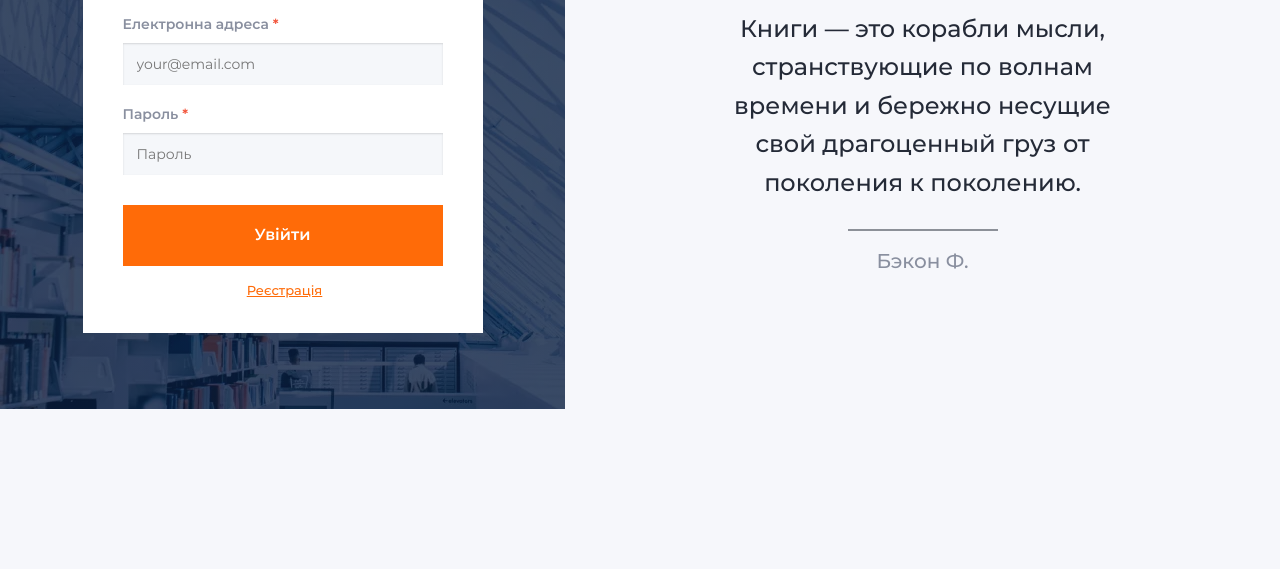
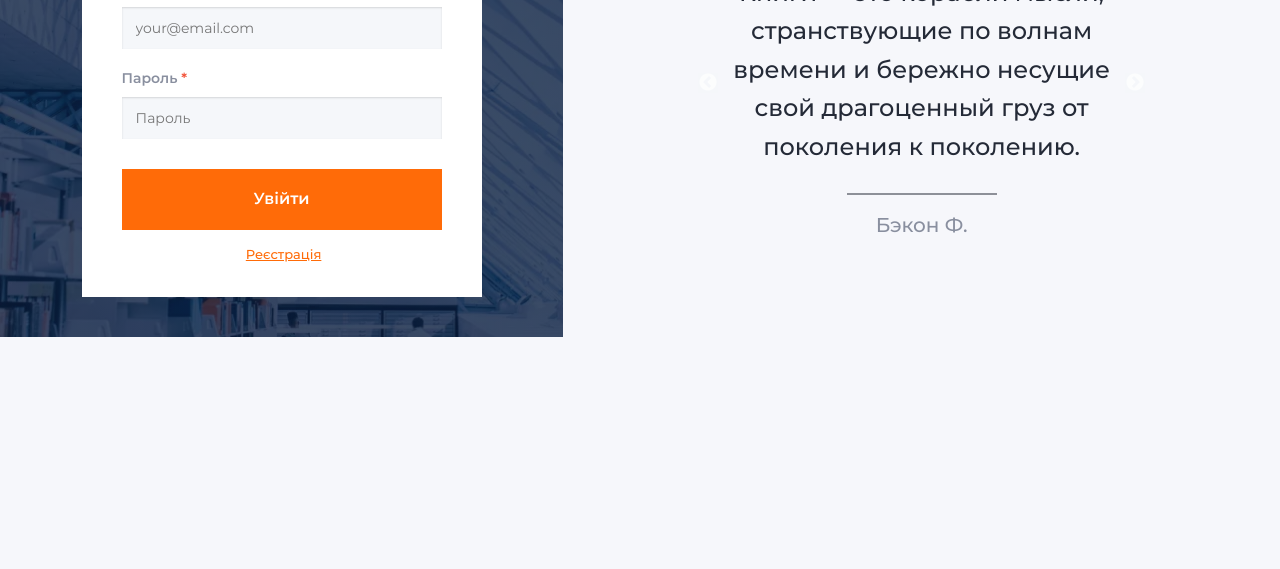
Before and after one commit to DmytroGupanets/book-reading-client, a React app: page /login in a window 1280 px wide. Shown: the part 231-800 px from the top of the page. Built offline with nearby package versions, Linux system fonts and the light colour scheme.

Commit message:
auth-styles

```diff
--- a/package.json
+++ b/package.json
@@ -26,9 +26,11 @@
     "react-router-dom": "^5.3.0",
     "react-scripts": "4.0.3",
     "react-select": "^5.1.0",
+    "react-slick": "^0.28.1",
     "react-switch": "^6.0.0",
     "redux": "^4.1.1",
     "redux-persist": "^6.0.0",
+    "slick-carousel": "^1.8.1",
     "styled-components": "^5.3.1",
     "web-vitals": "^1.1.2",
     "yup": "^0.32.11"
--- a/public/index.html
+++ b/public/index.html
@@ -3,6 +3,17 @@
   <head>
     <meta charset="UTF-8" />
     <link rel="icon" href="%PUBLIC_URL%/favicon.ico" />
+    <link
+      rel="stylesheet"
+      type="text/css"
+      charset="UTF-8"
+      href="https://cdnjs.cloudflare.com/ajax/libs/slick-carousel/1.6.0/slick.min.css"
+    />
+    <link
+      rel="stylesheet"
+      type="text/css"
+      href="https://cdnjs.cloudflare.com/ajax/libs/slick-carousel/1.6.0/slick-theme.min.css"
+    />
     <meta http-equiv="X-UA-Compatible" content="IE=edge" />
     <meta name="viewport" content="width=device-width, initial-scale=1.0" />
     <title>Book reading</title>
--- /dev/null
+++ b/src/components/auth/AuthSlider/AuthSlider.jsx
@@ -0,0 +1,75 @@
+import Slider from "react-slick";
+import quotesIcon from "../../../images/auth/quotes.svg";
+
+function SampleNextArrow(props) {
+  const { className, style, onClick } = props;
+  return (
+    <div
+      className={className}
+      style={{ ...style, display: "block", background: "#F5F7FA" }}
+      onClick={onClick}
+    />
+  );
+}
+
+function SamplePrevArrow(props) {
+  const { className, style, onClick } = props;
+  return (
+    <div
+      className={className}
+      style={{ ...style, display: "block", background: "#F5F7FA" }}
+      onClick={onClick}
+    />
+  );
+}
+
+const settings = {
+  dots: false,
+  infinite: true,
+  speed: 500,
+  slidesToShow: 1,
+  slidesToScroll: 1,
+  nextArrow: <SampleNextArrow />,
+  prevArrow: <SamplePrevArrow />,
+};
+
+const AuthSlider = () => {
+  return (
+    <div>
+      <Slider {...settings}>
+        <div>
+          <svg className="quotesIcon" width="31" height="25">
+            <use href={quotesIcon + "#icon-quotes"}></use>
+          </svg>
+          <p className="loginPageText">
+            Книги — это корабли мысли, странствующие по волнам времени и бережно
+            несущие свой драгоценный груз от поколения к поколению.
+          </p>
+          <p className="authorText">Бэкон Ф.</p>
+        </div>
+        <div>
+          <svg className="quotesIcon" width="31" height="25">
+            <use href={quotesIcon + "#icon-quotes"}></use>
+          </svg>
+          <p className="loginPageText">
+            Книги — это корабли мысли, странствующие по волнам времени и бережно
+            несущие свой драгоценный груз от поколения к поколению.
+          </p>
+          <p className="authorText">Бэкон Ф.</p>
+        </div>
+        <div>
+          <svg className="quotesIcon" width="31" height="25">
+            <use href={quotesIcon + "#icon-quotes"}></use>
+          </svg>
+          <p className="loginPageText">
+            Книги — это корабли мысли, странствующие по волнам времени и бережно
+            несущие свой драгоценный груз от поколения к поколению.
+          </p>
+          <p className="authorText">Бэкон Ф.</p>
+        </div>
+      </Slider>
+    </div>
+  );
+};
+
+export default AuthSlider;
--- a/src/components/auth/Login/Login.jsx
+++ b/src/components/auth/Login/Login.jsx
@@ -1,6 +1,7 @@
 import LoginStyled from "./LoginStyled";
 import quotesIcon from "../../../images/auth/quotes.svg";
 import LoginForm from "../LoginForm/LoginForm";
+import AuthSlider from "../AuthSlider/AuthSlider";
 
 const Login = () => {
   return (
@@ -10,14 +11,16 @@ const Login = () => {
       </div>
       <div className="rightSideContainer">
         <div className="textContainer">
-          <svg className="quotesIcon" width="31" height="25">
+          {/* <svg className="quotesIcon" width="31" height="25">
             <use href={quotesIcon + "#icon-quotes"}></use>
-          </svg>
-          <p className="loginPageText">
+          </svg> */}
+          <AuthSlider />
+
+          {/* <p className="loginPageText">
             Книги — это корабли мысли, странствующие по волнам времени и бережно
             несущие свой драгоценный груз от поколения к поколению.
-          </p>
-          <p className="authorText">Бэкон Ф.</p>
+          </p> */}
+          {/* <p className="authorText">Бэкон Ф.</p> */}
         </div>
       </div>
     </LoginStyled>
--- a/src/components/auth/Login/LoginStyled.jsx
+++ b/src/components/auth/Login/LoginStyled.jsx
@@ -4,6 +4,8 @@ const LoginStyled = styled.div`
   .textContainer {
     text-align: center;
     width: 229px;
+    padding-top: 18px;
+    padding-bottom: 18px;
   }
   .quotesIcon {
     margin-bottom: 15px;
@@ -35,7 +37,10 @@ const LoginStyled = styled.div`
   }
   @media screen and (min-width: 768px) {
     .textContainer {
-      width: 397px;
+      width: 526px;
+      padding-top: 21px;
+      padding-bottom: 21px;
+      margin-top: 62px;
     }
     .loginPageText {
       margin-bottom: 28px;
@@ -53,6 +58,12 @@ const LoginStyled = styled.div`
   }
 
   @media screen and (min-width: 1280px) {
+    .textContainer {
+      width: 397px;
+      padding-top: 0;
+      padding-bottom: 0;
+      margin-top: 0;
+    }
     .quotesIcon {
       margin-bottom: 15px;
     }
--- a/src/components/auth/auth/AuthStyled.js
+++ b/src/components/auth/auth/AuthStyled.js
@@ -14,24 +14,29 @@ const AuthStyled = styled.div`
   line-height: 1.9;
   color: #242a37;
   width: 100%;
-  height: calc(50vw - 60px);
+  height: calc(50vw - 132px);
 
   .authContainer {
     height: 100%;
+  }
+
+  .rightSideContainer {
+    display: flex;
+    justify-content: center;
+    align-items: center;
   }
 
   .leftSideContainer {
     display: flex;
     justify-content: center;
     align-items: center;
-    min-width: 565px;
     width: 100%;
     margin-bottom: 5px;
 
     background-repeat: no-repeat;
     background-position: center;
     background-size: cover;
-    background-color: rgba(9, 30, 63, 0.1);
+    background-color: rgba(9, 30, 63, 0.8);
     background-image: linear-gradient(
         to right,
         rgba(9, 30, 63, 0.8),
@@ -42,11 +47,18 @@ const AuthStyled = styled.div`
     @media screen and (min-device-pixel-ratio: 2),
       screen and (min-resolution: 192dpi),
       screen and (min-resolution: 2dppx) {
-      background-image: url(${mobile2x});
+      background-image: linear-gradient(
+          to right,
+          rgba(9, 30, 63, 0.8),
+          rgba(9, 30, 63, 0.8)
+        ),
+        url(${mobile2x});
     }
 
     @media screen and (min-width: 768px) {
       & {
+        padding-top: 70px;
+        padding-bottom: 70px;
         background-image: linear-gradient(
             to right,
             rgba(9, 30, 63, 0.8),
@@ -57,7 +69,12 @@ const AuthStyled = styled.div`
         @media screen and (min-device-pixel-ratio: 2),
           screen and (min-resolution: 192dpi),
           screen and (min-resolution: 2dppx) {
-          background-image: url(${tablet2x});
+          background-image: linear-gradient(
+              to right,
+              rgba(9, 30, 63, 0.8),
+              rgba(9, 30, 63, 0.8)
+            ),
+            url(${tablet2x});
         }
       }
     }
@@ -75,16 +92,15 @@ const AuthStyled = styled.div`
         @media screen and (min-device-pixel-ratio: 2),
           screen and (min-resolution: 192dpi),
           screen and (min-resolution: 2dppx) {
-          background-image: url(${desktop2x});
+          background-image: linear-gradient(
+              to right,
+              rgba(9, 30, 63, 0.8),
+              rgba(9, 30, 63, 0.8)
+            ),
+            url(${desktop2x});
         }
       }
     }
-  }
-
-  .rightSideContainer {
-    display: flex;
-    justify-content: center;
-    align-items: center;
   }
 
   @media screen and (min-width: 1280px) {
--- a/src/redux/auth/authReducer.js
+++ b/src/redux/auth/authReducer.js
@@ -13,7 +13,7 @@ import {
   registerError,
   registerRequest,
   getCurrentUserSuccess,
-} from "./auth-actions";
+} from "./authActions";
 
 const setError = (_, { payload }) => payload;
 const refreshError = () => null;
@@ -57,9 +57,11 @@ const isAuthenticated = createReducer(false, {
   [logoutSuccess]: () => false,
 });
 
-export default combineReducers({
+const authReducer = combineReducers({
   user,
   token,
   error,
   isAuthenticated,
 });
+
+export default authReducer;
--- a/src/redux/rootReducer.js
+++ b/src/redux/rootReducer.js
@@ -1,9 +1,10 @@
 import { combineReducers } from "redux";
+import authReducer from "./auth/authReducer";
 
 import booksReducer from "./books/booksReducer";
 
 const rootReducer = combineReducers({
-  //   auth: authReducer,
+  auth: authReducer,
   books: booksReducer,
   // target: targetReducer,
 });
```
Also changed, not shown: 1 other file.
